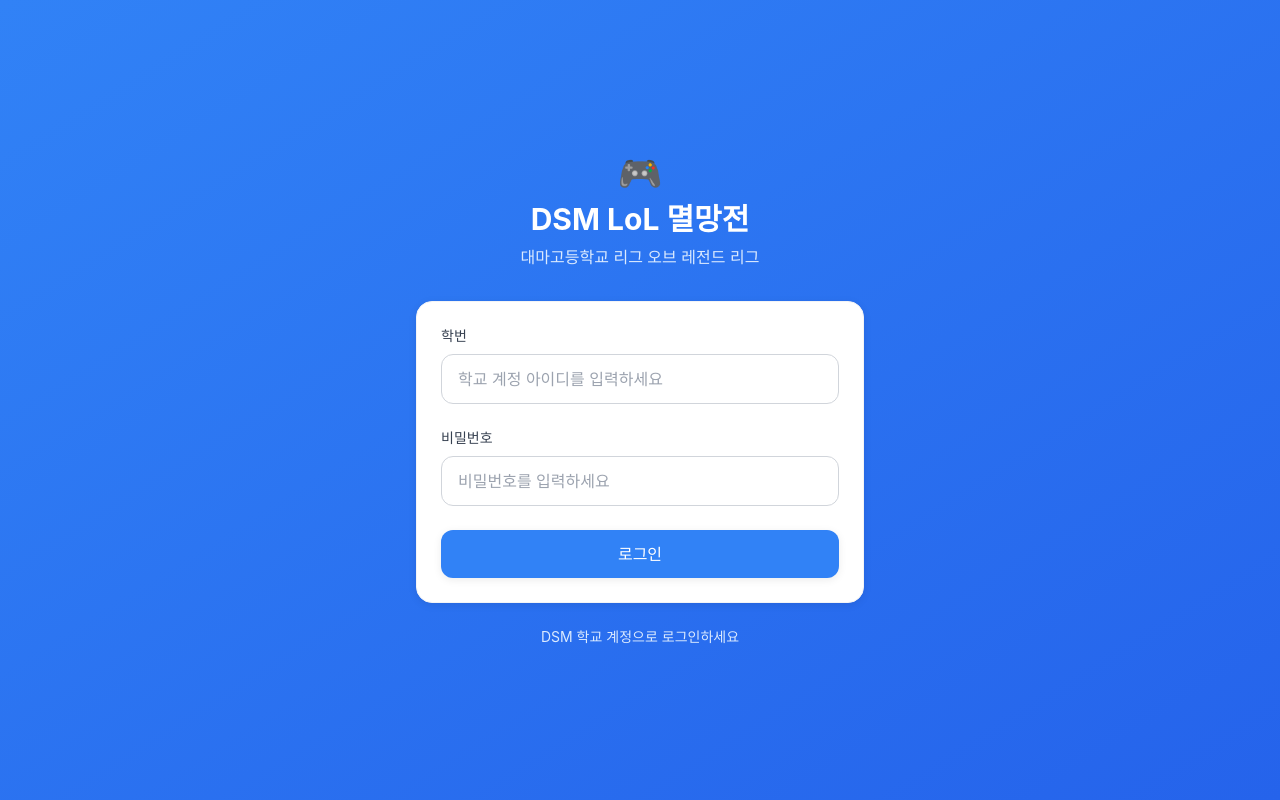
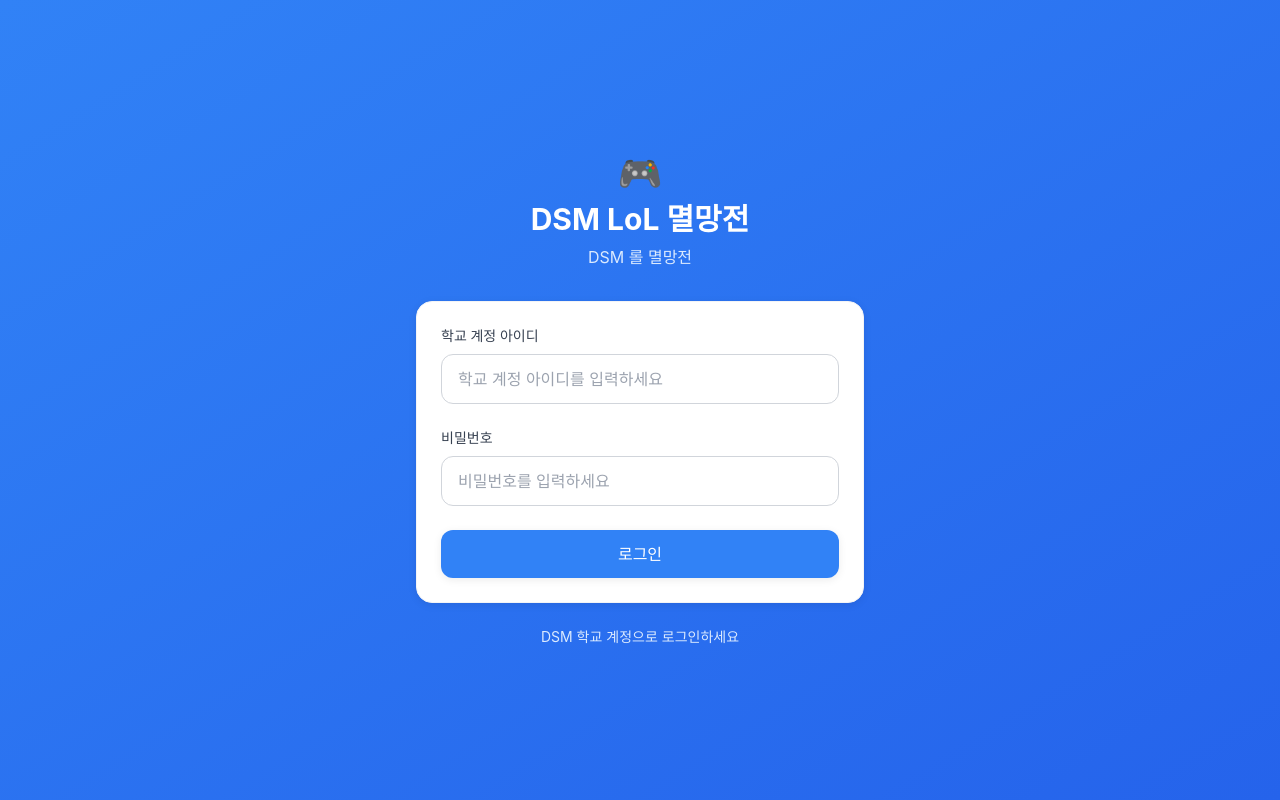
Before and after one commit to team-dsm-lol/dsm-lol-frontend, a React (Vite) app: page /login in a window 1280 px wide. Built offline with nearby package versions, Linux system fonts and the light colour scheme; a web font is replaced by a local one.

Commit message:
Update login page labels for better clarity

```diff
--- a/src/pages/LoginPage.tsx
+++ b/src/pages/LoginPage.tsx
@@ -39,7 +39,7 @@
         <div className="text-center mb-8">
           <div className="text-4xl font-bold text-white mb-2">🎮</div>
           <h1 className="text-3xl font-bold text-white mb-2">DSM LoL 멸망전</h1>
-          <p className="text-blue-100">대마고등학교 리그 오브 레전드 리그</p>
+          <p className="text-blue-100">DSM 롤 멸망전</p>
         </div>
 
         <Card>
@@ -47,7 +47,7 @@
             <div>
               <Input
                 {...register('account_id')}
-                label="학번"
+                label="학교 계정 아이디"
                 placeholder="학교 계정 아이디를 입력하세요"
                 error={errors.account_id?.message}
                 autoComplete="username"
```
